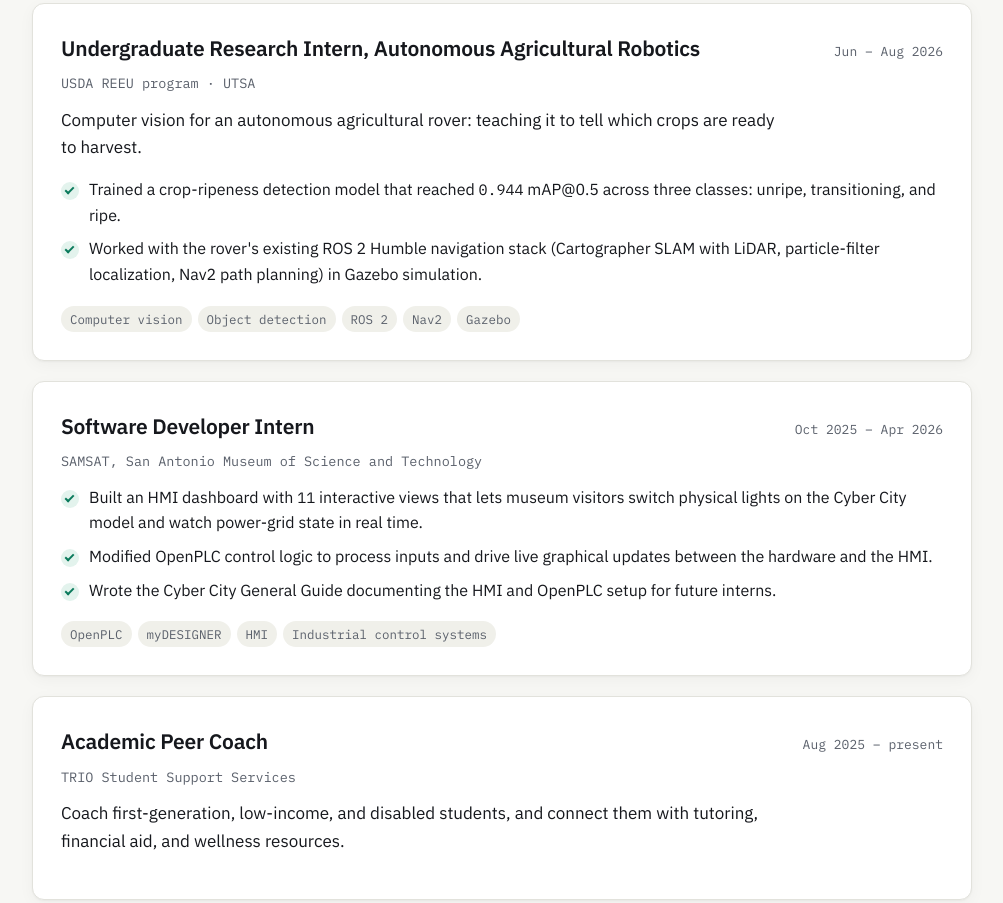
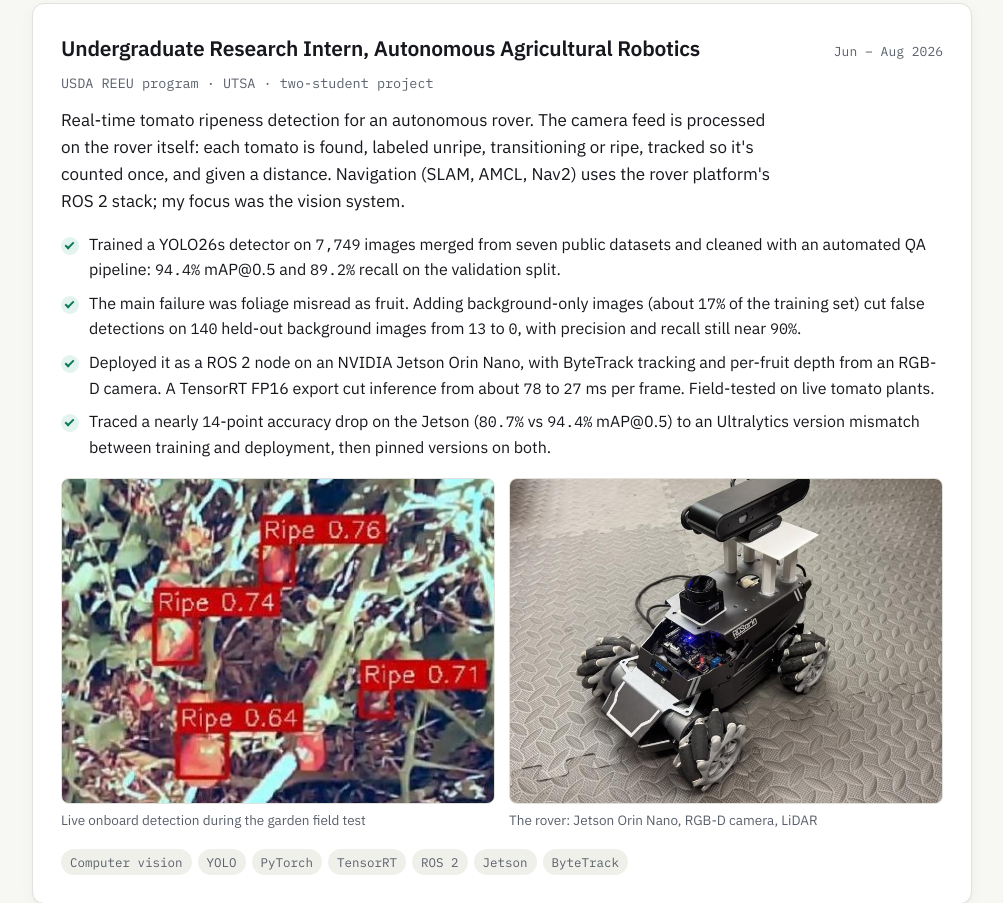
Before and after one commit to RAPaez/RAPaez.github.io, a plain HTML site: page index.html in a window 1280 px wide. Shown: the part 885-1788 px from the top of the page, without its empty margins (138-1141 px from the left). Drawn offline with Linux system fonts and the light colour scheme.

Commit message:
Rewrite REEU card from the final report; add rover photos
- Lead with the vision system: YOLO26s on 7,749 curated images,
  94.4% mAP@0.5 / 89.2% recall (validation split), background
  negatives cutting false detections 13 -> 0 on 140 images, TensorRT
  78 -> 27 ms, Ultralytics version-mismatch debugging story
- Credit navigation to the rover platform's ROS 2 stack
- Note it was a two-student project
- Add live-detection frame and rover photo (from the report)
- Gap stated as ~14 points (94.4 - 80.7 = 13.7), not the report's ~15

Co-Authored-By: Claude Opus 5.5 <noreply@anthropic.com>
Claude-Session: https://claude.ai/code/session_01VbWTWBTnKUnKudcZiHNBNT

```diff
--- a/index.html
+++ b/index.html
@@ -64,17 +64,31 @@
               <h3>Undergraduate Research Intern, Autonomous Agricultural Robotics</h3>
               <span class="kind">Jun – Aug 2026</span>
             </div>
-            <p class="org">USDA REEU program &middot; UTSA</p>
+            <p class="org">USDA REEU program &middot; UTSA &middot; two-student project</p>
             <p class="summary">
-              Computer vision for an autonomous agricultural rover: teaching it to tell
-              which crops are ready to harvest.
+              Real-time tomato ripeness detection for an autonomous rover. The camera feed is
+              processed on the rover itself: each tomato is found, labeled unripe, transitioning
+              or ripe, tracked so it's counted once, and given a distance. Navigation (SLAM, AMCL,
+              Nav2) uses the rover platform's ROS 2 stack; my focus was the vision system.
             </p>
             <ul class="proof">
-              <li>Trained a crop-ripeness detection model that reached <span class="num">0.944</span> mAP@0.5 across three classes: unripe, transitioning, and ripe.</li>
-              <li>Worked with the rover's existing ROS 2 Humble navigation stack (Cartographer SLAM with LiDAR, particle-filter localization, Nav2 path planning) in Gazebo simulation.</li>
+              <li>Trained a YOLO26s detector on <span class="num">7,749</span> images merged from seven public datasets and cleaned with an automated QA pipeline: <span class="num">94.4%</span> mAP@0.5 and <span class="num">89.2%</span> recall on the validation split.</li>
+              <li>The main failure was foliage misread as fruit. Adding background-only images (about <span class="num">17%</span> of the training set) cut false detections on <span class="num">140</span> held-out background images from <span class="num">13</span> to <span class="num">0</span>, with precision and recall still near <span class="num">90%</span>.</li>
+              <li>Deployed it as a ROS 2 node on an NVIDIA Jetson Orin Nano, with ByteTrack tracking and per-fruit depth from an RGB-D camera. A TensorRT FP16 export cut inference from about <span class="num">78</span> to <span class="num">27</span> ms per frame. Field-tested on live tomato plants.</li>
+              <li>Traced a nearly <span class="num">14</span>-point accuracy drop on the Jetson (<span class="num">80.7%</span> vs <span class="num">94.4%</span> mAP@0.5) to an Ultralytics version mismatch between training and deployment, then pinned versions on both.</li>
             </ul>
+            <div class="shots">
+              <figure>
+                <img src="img/rover-live-detection.jpg" width="426" height="327" loading="lazy" alt="Live camera frame from the rover in a garden: four tomatoes on the vine boxed in red and labeled Ripe with confidence scores from 0.64 to 0.76.">
+                <figcaption>Live onboard detection during the garden field test</figcaption>
+              </figure>
+              <figure>
+                <img src="img/rover.jpg" width="822" height="703" loading="lazy" alt="The four-wheel mecanum rover with a LiDAR unit and an RGB-D camera mounted on top.">
+                <figcaption>The rover: Jetson Orin Nano, RGB-D camera, LiDAR</figcaption>
+              </figure>
+            </div>
             <div class="card-foot">
-              <ul class="tags"><li>Computer vision</li><li>Object detection</li><li>ROS 2</li><li>Nav2</li><li>Gazebo</li></ul>
+              <ul class="tags"><li>Computer vision</li><li>YOLO</li><li>PyTorch</li><li>TensorRT</li><li>ROS 2</li><li>Jetson</li><li>ByteTrack</li></ul>
             </div>
           </article>
 
--- a/styles.css
+++ b/styles.css
@@ -140,6 +140,25 @@ a:focus-visible { outline: 2px solid var(--accent); outline-offset: 3px; border-
 
 .org { font-family: var(--mono); font-size: 13.5px; color: var(--muted); margin: 0 0 12px; }
 
+.shots {
+  display: grid;
+  grid-template-columns: repeat(auto-fit, minmax(220px, 1fr));
+  gap: 14px;
+  margin: 0 0 18px;
+}
+.shots figure { margin: 0; }
+.shots img {
+  display: block;
+  width: 100%;
+  height: auto;
+  aspect-ratio: 4 / 3;
+  object-fit: cover;
+  border-radius: 8px;
+  border: 1px solid var(--border);
+  background: var(--chip);
+}
+.shots figcaption { font-size: 13.5px; color: var(--muted); margin-top: 6px; }
+
 .btn {
   display: inline-flex;
   align-items: center;
```
Also changed, not shown: img/rover-live-detection.jpg (added), img/rover.jpg (added).
